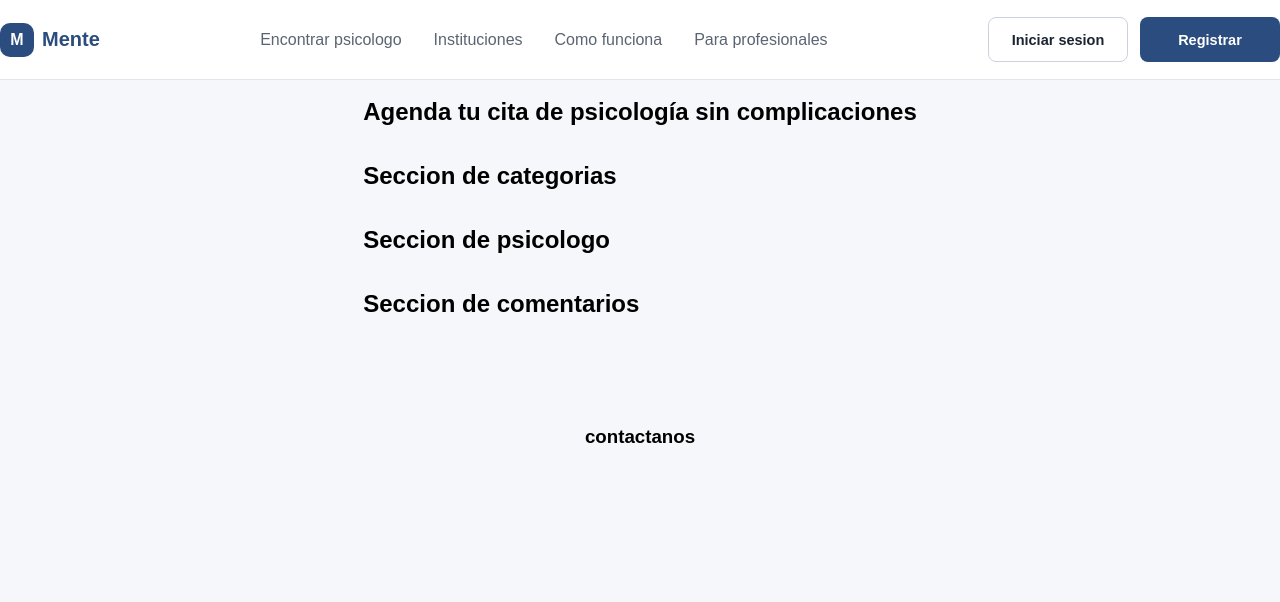
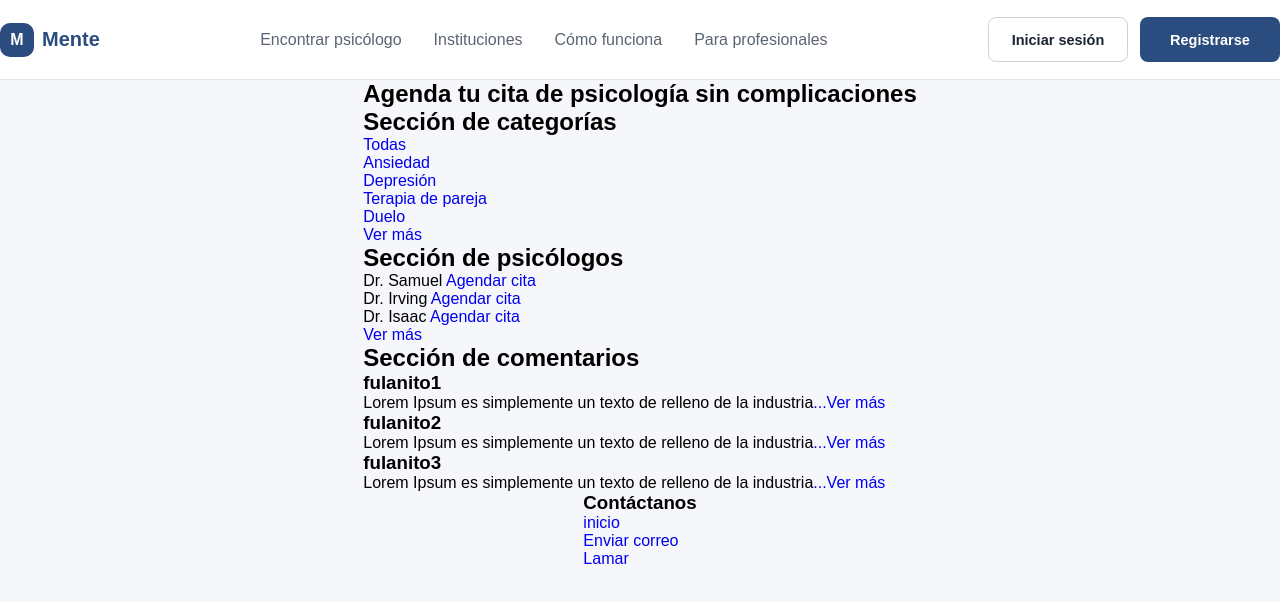
Before and after one commit to SamFM2301/programacion-web-2026-uabcs, a plain HTML site: page index.html in a window 1280 px wide. Drawn offline with Linux system fonts and the light colour scheme.

Commit message:
Ejercicio #3 - Navegación

```diff
--- a/index.html
+++ b/index.html
@@ -3,59 +3,132 @@
 <head>
   <meta charset="UTF-8">
   <meta name="viewport" content="width=device-width, initial-scale=1.0">
+
   <link rel="stylesheet" href="styles/style.css">
-  <title>Mente</title>
+
+  <title>Mente | Agenda tu cita psicológica</title>
 </head>
+
 <body class="body-container">
+
   <header class="header">
     <div class="container">
+
       <div class="logo">
-        <div class="logo-square">
-          M
-        </div>
+        <div class="logo-square">M</div>
         <h1 class="logo-title">Mente</h1>
       </div>
 
-      <div class="options">
+      <nav class="options" aria-label="Navegación principal">
         <ul>
-          <li><a href="#">Encontrar psicologo</a></li>
+          <li><a href="#">Encontrar psicólogo</a></li>
           <li><a href="#">Instituciones</a></li>
-          <li><a href="#">Como funciona</a></li>
+          <li><a href="#">Cómo funciona</a></li>
           <li><a href="#">Para profesionales</a></li>
         </ul>
+      </nav>
+
+      <div class="buttons-login">
+        <a href="#" class="btn-login">Iniciar sesión</a>
+        <a href="#" class="btn-register">Registrarse</a>
       </div>
 
-      <div class="buttons-login">
-        <a href="#" class="btn-login">Iniciar sesion</a>
-        <a href="#" class="btn-register">Registrar</a>
-      </div>
     </div>
   </header>
+
   <main class="main-container">
+
     <section class="title-section">
-      <br>
       <h1>Agenda tu cita de psicología sin complicaciones</h1>
     </section>
-      <br><br>
+
     <section class="category-section">
-      <h2>Seccion de categorias</h2>
+      <h2>Sección de categorías</h2>
+
+      <ul>
+        <li><a href="#">Todas</a></li>
+        <li><a href="#">Ansiedad</a></li>
+        <li><a href="#">Depresión</a></li>
+        <li><a href="#">Terapia de pareja</a></li>
+        <li><a href="#">Duelo</a></li>
+      </ul>
+
+      <a href="#">Ver más</a>
     </section>
-      <br><br>
+
     <section class="psicologo-section">
-      <h2>Seccion de psicologo</h2>
+      <h2>Sección de psicólogos</h2>
+
+      <ul>
+        <li>
+          <span>Dr. Samuel  </span>
+          <a href="#">  Agendar cita</a>
+        </li>
+
+        <li>
+          <span>Dr. Irving  </span>
+          <a href="#">  Agendar cita</a>
+        </li>
+
+        <li>
+          <span>Dr. Isaac  </span>
+          <a href="#">  Agendar cita</a>
+        </li>
+      </ul>
+
+      <a href="#">Ver más</a>
     </section>
-      <br><br>
+
     <section class="comentarios-section">
-      <h2>Seccion de comentarios</h2>
+      <h2>Sección de comentarios</h2>
+
+      <ul>
+        <li>
+          <h3>fulanito1</h3>
+          Lorem Ipsum es simplemente un texto de relleno de la industria<a href="#">...Ver más</a>
+
+        </li>
+
+        <li>
+          <h3>fulanito2</h3>
+          Lorem Ipsum es simplemente un texto de relleno de la industria<a href="#">...Ver más</a>
+
+        </li>
+
+        <li>
+          <h3>fulanito3</h3>
+          Lorem Ipsum es simplemente un texto de relleno de la industria<a href="#">...Ver más</a>
+
+        </li>
+      </ul>
     </section>
 
   </main>
-    <br><br><br><br><br><br>
+
   <footer class="footer-container">
     <section>
-      <h3>contactanos                         </h3>
+      <h3>Contáctanos</h3>
+      <ul>
+        <li>
+
+          <a href="#">inicio</a>
+        </li>
+
+        <li>
+
+          <a href="mailto:sadda@example.com?subject=Contactar">Enviar correo</a>
+        </li>
+
+        <li>
+
+          <a href="tel:+6767676767">Lamar</a>
+        </li>
+      </ul>
+
+
+
     </section>
+  </footer>
 
-  </footer>
 </body>
 </html>
```
